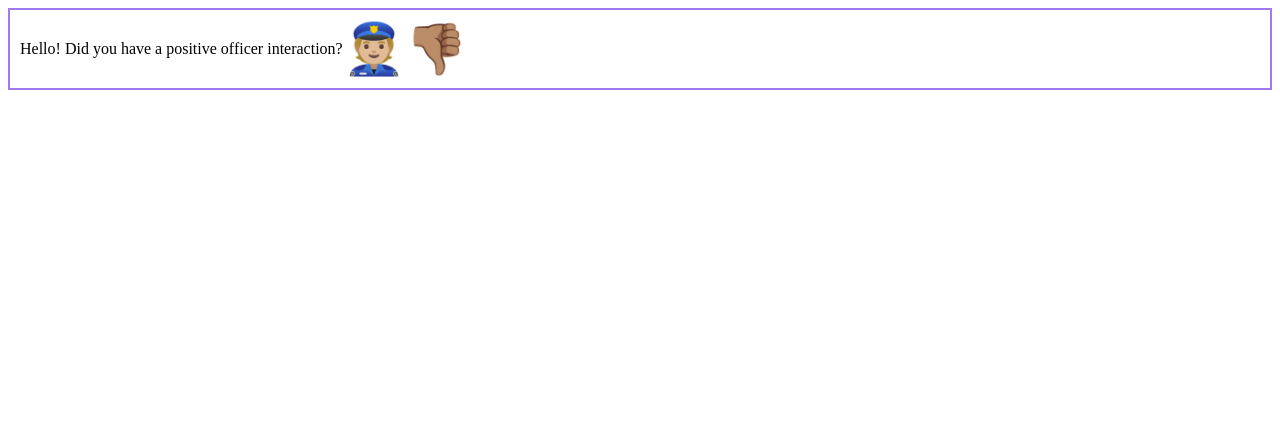
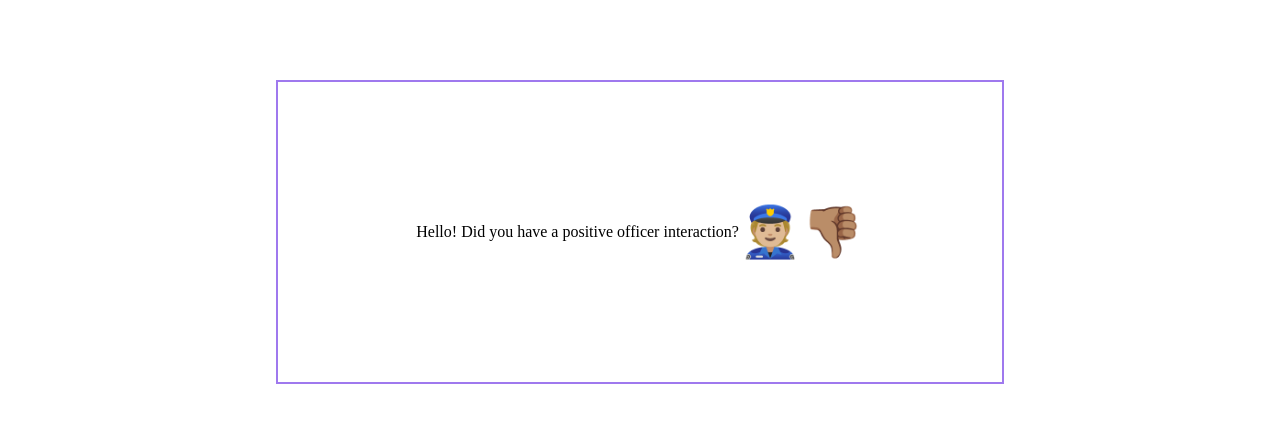
Before and after one commit to charlespaull/yes-no_reviewComponent, a React (Create React App) app in the folder yes-no-user/: page / in a window 1280 px wide. Shown: the top 422 px of the page. Built offline with nearby package versions, Linux system fonts and the light colour scheme.

Commit message:
component centered. should figure out if state is needed. improved css.

```diff
--- a/yes-no-user/src/userReview.css
+++ b/yes-no-user/src/userReview.css
@@ -1,11 +1,20 @@
 .review-container {
-  border: 2px solid #9f79ee;
   display: flex;
   flex-direction: row;
+  justify-content: center;
   padding: 10px;
   align-items: center;
+  border: 2px solid #9f79ee;
+  width: 55vw;
+  height: 35vh;
+  margin: 10vh auto;
+}
+
+.thumbs-down {
+  text-align: center;
 }
 
 span {
   font-size: 50px;
+  margin: auto;
 }
```
